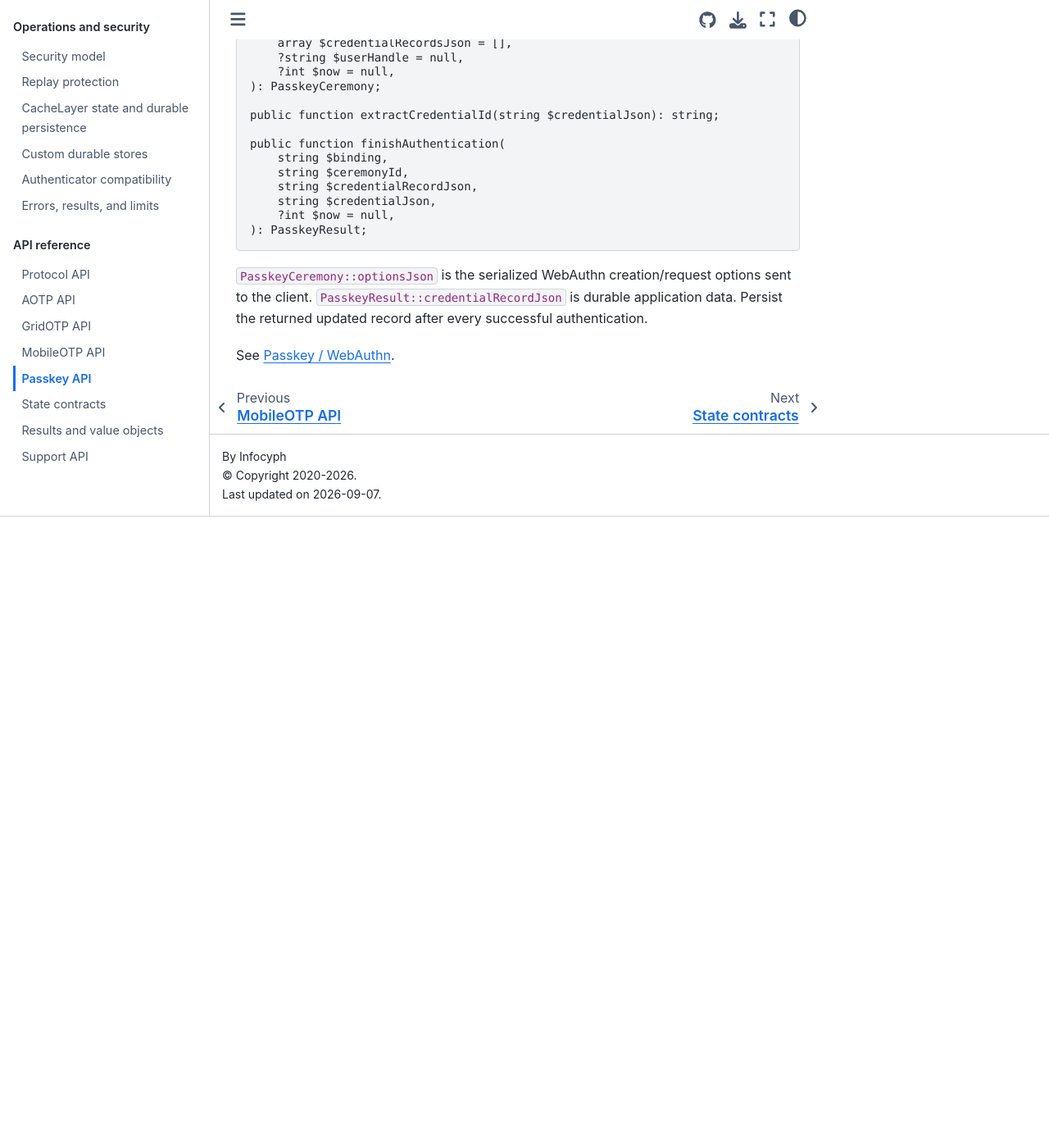
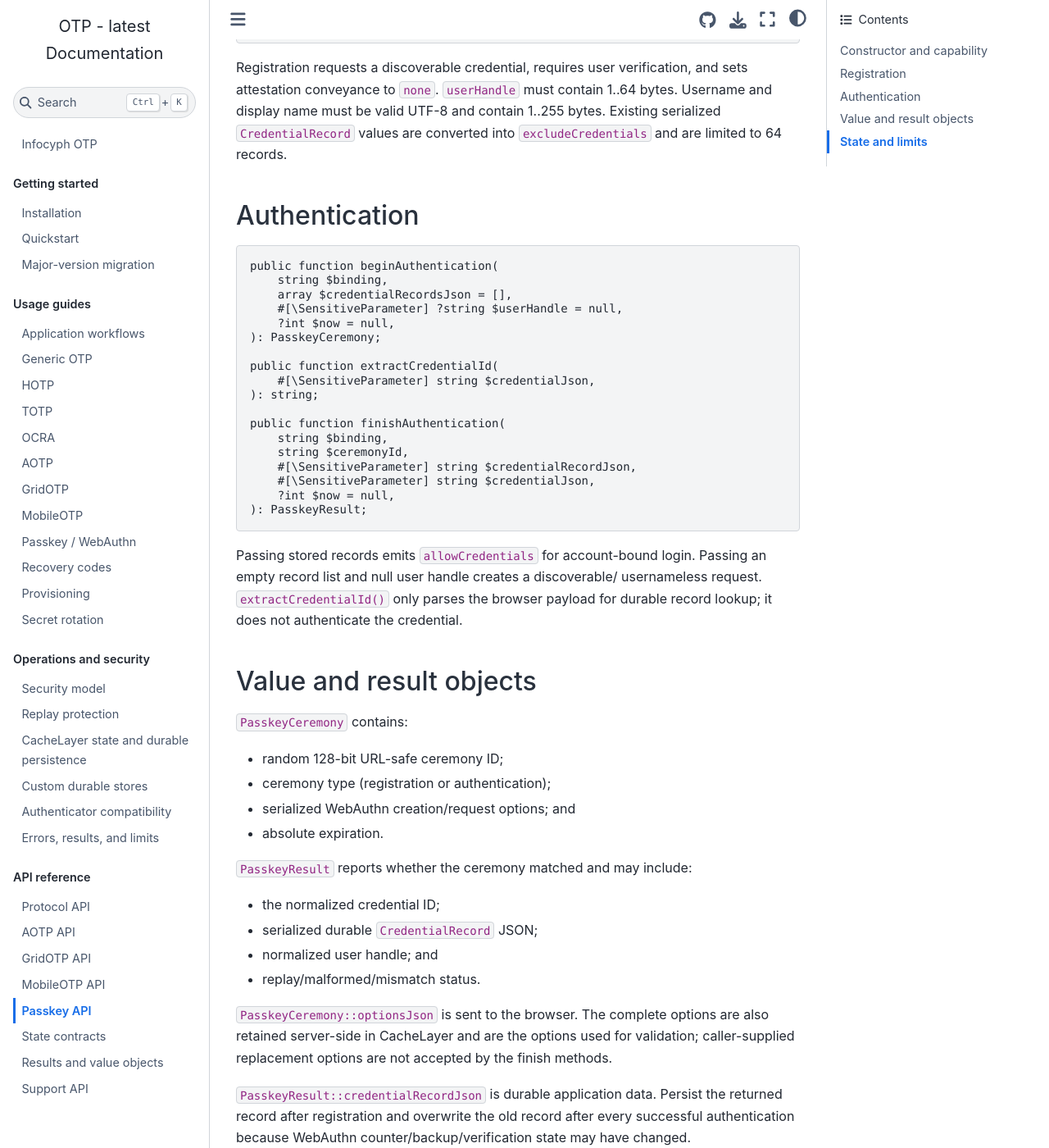
Before and after one commit to infocyph/OTP, a Sphinx documentation site: the page built from docs/api/passkey.rst, in a window 1280 px wide and 1400 px high, scrolled down 939 px. Shown: the whole window at 82% size. Built offline with Sphinx 7.4.7 and the Sphinx Book theme 1.1.4, drawn with Linux system fonts in a browser that asks for light colours; before the commit the page ends 1569 px from its top, so only the background shows below that; some of the changed text lies outside the part shown.

Commit message:
Correct and expand Passkey API documentation

```diff
--- a/docs/api/passkey.rst
+++ b/docs/api/passkey.rst
@@ -1,9 +1,11 @@
 Passkey API
 ===========
 
-``Passkey`` is available when ``web-auth/webauthn-lib`` is installed.
+``Passkey`` is available when ``web-auth/webauthn-lib`` is installed. The
+optional WebAuthn integration does not require ``ext-sodium`` from OTP.
 
-Constructor and capability:
+Constructor and capability
+--------------------------
 
 .. code-block:: php
 
@@ -17,17 +19,20 @@
 
    public static function isAvailable(): bool;
 
-The RP display name is not configurable through OTP. WebAuthn-lib 5.3 deprecates
-setting ``PublicKeyCredentialRpEntity::name`` and serializes the RP ID as the
-name when the field is left empty.
+``rpId`` is a host name without scheme or path. OTP uses that RP ID as the
+serialized RP display name as well; there is no separate ``rpName`` constructor
+argument. ``allowedOrigins`` contains exact HTTP(S) origins. Non-local HTTP is
+rejected. The default ceremony TTL is 300 seconds and may be configured from 1
+to 600 seconds.
 
-Registration:
+Registration
+------------
 
 .. code-block:: php
 
    public function beginRegistration(
        string $binding,
-       string $userHandle,
+       #[\SensitiveParameter] string $userHandle,
        string $username,
        string $displayName,
        array $existingCredentialRecordsJson = [],
@@ -37,34 +42,87 @@
    public function finishRegistration(
        string $binding,
        string $ceremonyId,
-       string $credentialJson,
+       #[\SensitiveParameter] string $credentialJson,
        ?int $now = null,
    ): PasskeyResult;
 
-Authentication:
+Registration requests a discoverable credential, requires user verification,
+and sets attestation conveyance to ``none``. ``userHandle`` must contain 1..64
+bytes. Username and display name must be valid UTF-8 and contain 1..255 bytes.
+Existing serialized ``CredentialRecord`` values are converted into
+``excludeCredentials`` and are limited to 64 records.
+
+Authentication
+--------------
 
 .. code-block:: php
 
    public function beginAuthentication(
        string $binding,
        array $credentialRecordsJson = [],
-       ?string $userHandle = null,
+       #[\SensitiveParameter] ?string $userHandle = null,
        ?int $now = null,
    ): PasskeyCeremony;
 
-   public function extractCredentialId(string $credentialJson): string;
+   public function extractCredentialId(
+       #[\SensitiveParameter] string $credentialJson,
+   ): string;
 
    public function finishAuthentication(
        string $binding,
        string $ceremonyId,
-       string $credentialRecordJson,
-       string $credentialJson,
+       #[\SensitiveParameter] string $credentialRecordJson,
+       #[\SensitiveParameter] string $credentialJson,
        ?int $now = null,
    ): PasskeyResult;
 
-``PasskeyCeremony::optionsJson`` is the serialized WebAuthn creation/request
-options sent to the client. ``PasskeyResult::credentialRecordJson`` is durable
-application data. Persist the returned updated record after every successful
-authentication.
+Passing stored records emits ``allowCredentials`` for account-bound login.
+Passing an empty record list and null user handle creates a discoverable/
+usernameless request. ``extractCredentialId()`` only parses the browser payload
+for durable record lookup; it does not authenticate the credential.
 
-See :doc:`../guides/passkey`.
+Value and result objects
+------------------------
+
+``PasskeyCeremony`` contains:
+
+* random 128-bit URL-safe ceremony ID;
+* ceremony type (registration or authentication);
+* serialized WebAuthn creation/request options; and
+* absolute expiration.
+
+``PasskeyResult`` reports whether the ceremony matched and may include:
+
+* the normalized credential ID;
+* serialized durable ``CredentialRecord`` JSON;
+* normalized user handle; and
+* replay/malformed/mismatch status.
+
+``PasskeyCeremony::optionsJson`` is sent to the browser. The complete options are
+also retained server-side in CacheLayer and are the options used for validation;
+caller-supplied replacement options are not accepted by the finish methods.
+
+``PasskeyResult::credentialRecordJson`` is durable application data. Persist the
+returned record after registration and overwrite the old record after every
+successful authentication because WebAuthn counter/backup/verification state may
+have changed.
+
+State and limits
+----------------
+
+* bindings: 1..190 bytes;
+* ceremony ID: 128 random bits encoded with URL-safe Base64;
+* TTL: 1..600 seconds;
+* browser/record JSON input: 1..131072 bytes each;
+* allowed origins: 1..16 unique origins;
+* credential record lists: at most 64 records;
+* user handle: 1..64 bytes;
+* username/display name: valid UTF-8, 1..255 bytes.
+
+Passkey requires a fail-closed, payload-integrity protected, authoritative
+CacheLayer authentication-state cache with coordinated locking. Successful
+ceremonies remain marked consumed until their original expiration so duplicate
+submissions can return replay.
+
+See :doc:`../guides/passkey` for complete server and browser registration and
+authentication examples.
```
